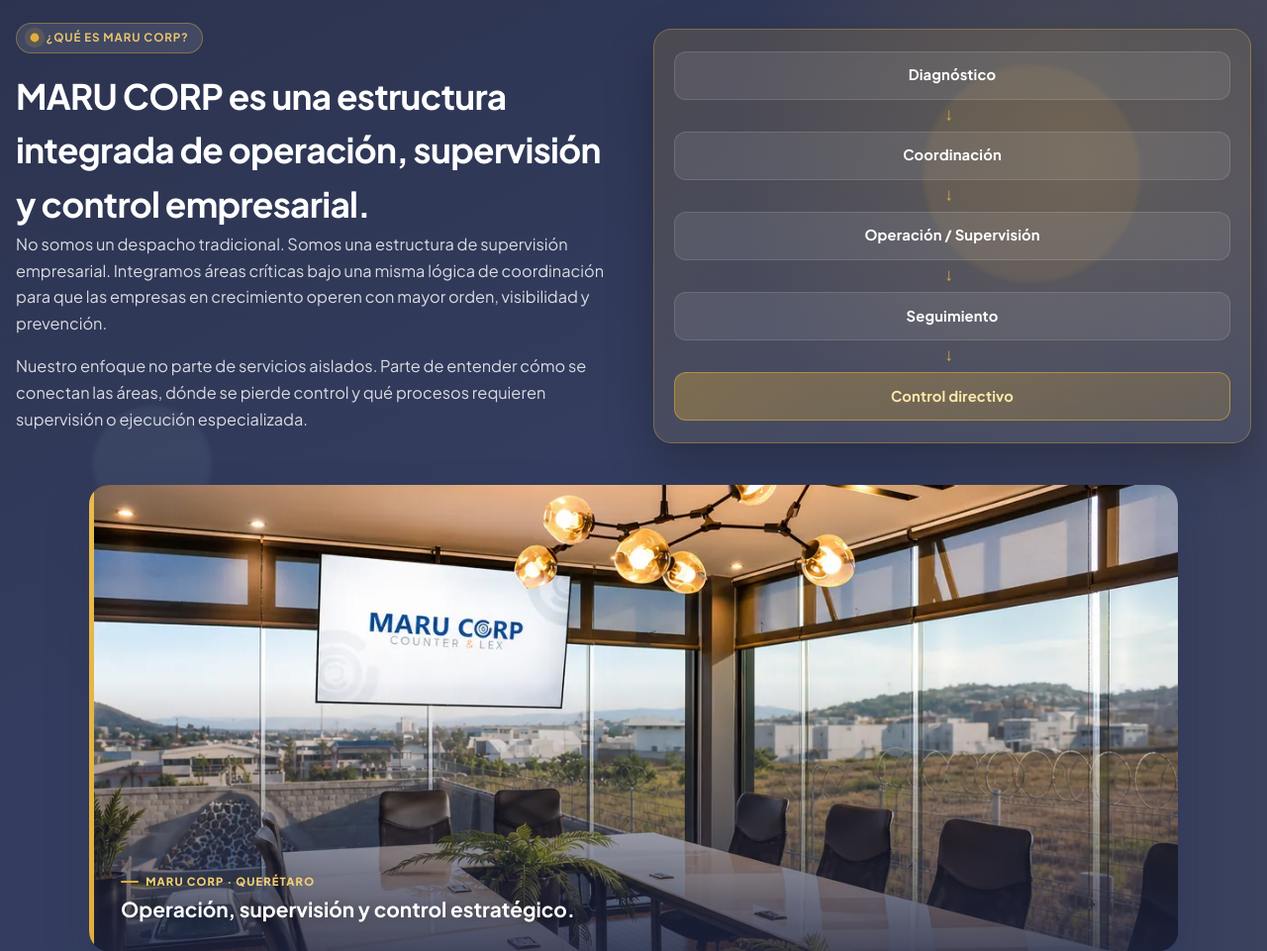
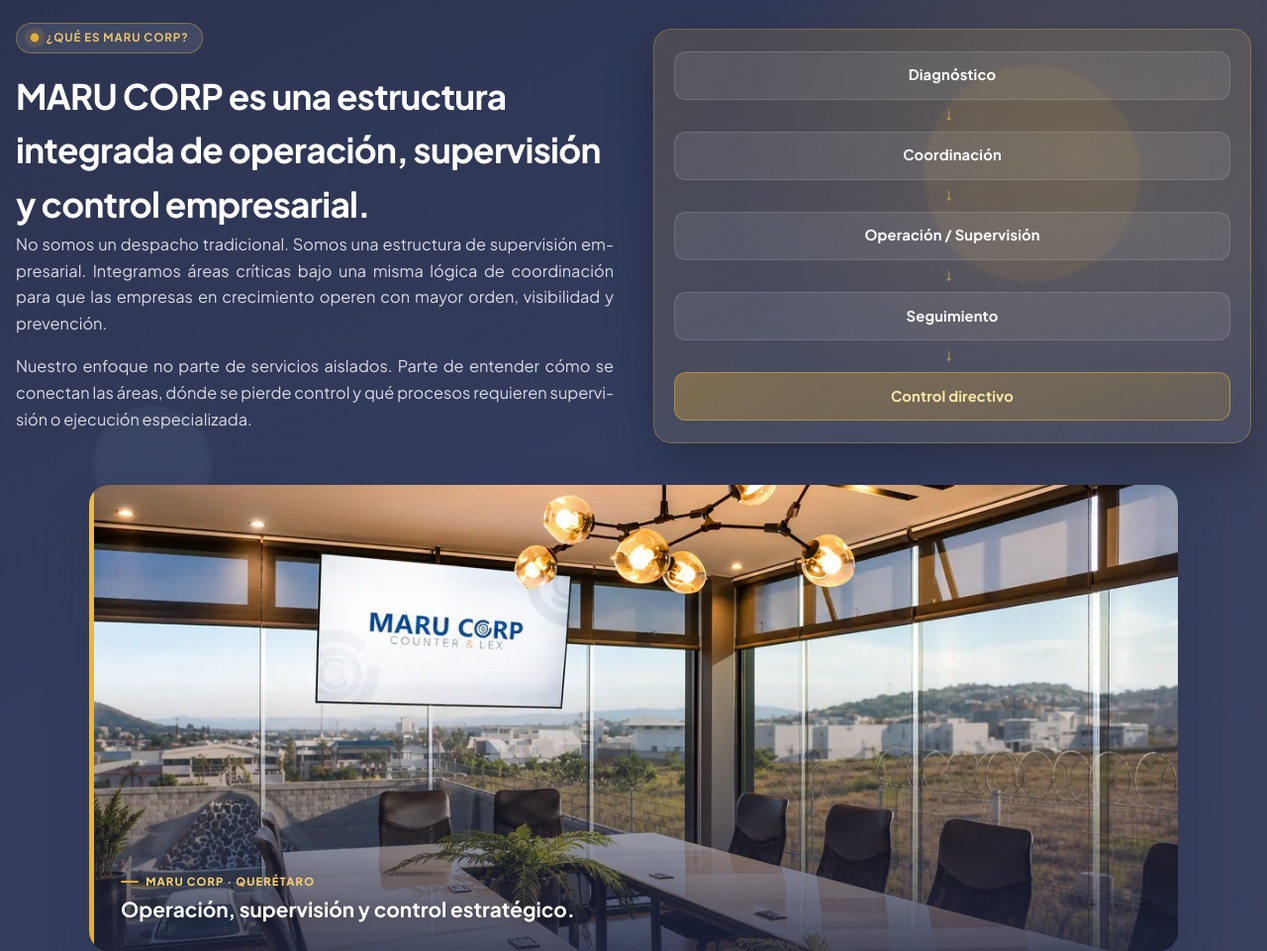
Before and after one commit to Mixerbc/marucorp, a PHP site: page / in a window 1280 px wide. Shown: the part 1579-2540 px from the top of the page at 99% size. Run offline with PHP 8.4, Linux system fonts and the light colour scheme.

Commit message:
Justificar texto de la seccion Que es MARU CORP
Co-authored-by: Cursor <cursoragent@cursor.com>

```diff
--- a/css/home-strategic.css
+++ b/css/home-strategic.css
@@ -185,6 +185,8 @@
   font-size: 1rem;
   line-height: 1.65;
   margin-bottom: 1rem;
+  text-align: justify;
+  hyphens: auto;
 }
 
 .page-home .home-quote-block {
--- a/index.html
+++ b/index.html
@@ -37,7 +37,7 @@
   <link rel="stylesheet" href="css/custom-cursor.css">
   <link rel="stylesheet" href="css/home-animations.css?v=62">
   <link rel="stylesheet" href="css/home-hero.css?v=62">
-  <link rel="stylesheet" href="css/home-strategic.css?v=67">
+  <link rel="stylesheet" href="css/home-strategic.css?v=68">
   <link rel="stylesheet" href="css/responsive.css?v=70">
   <link rel="stylesheet" href="css/photos.css?v=1">
 </head>
```
